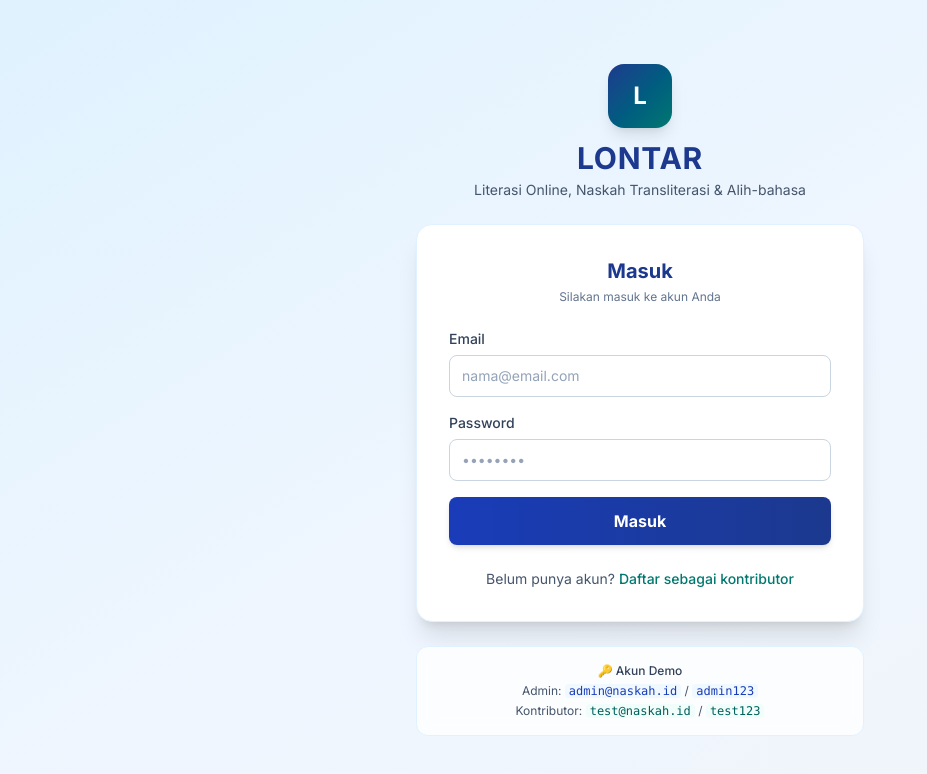
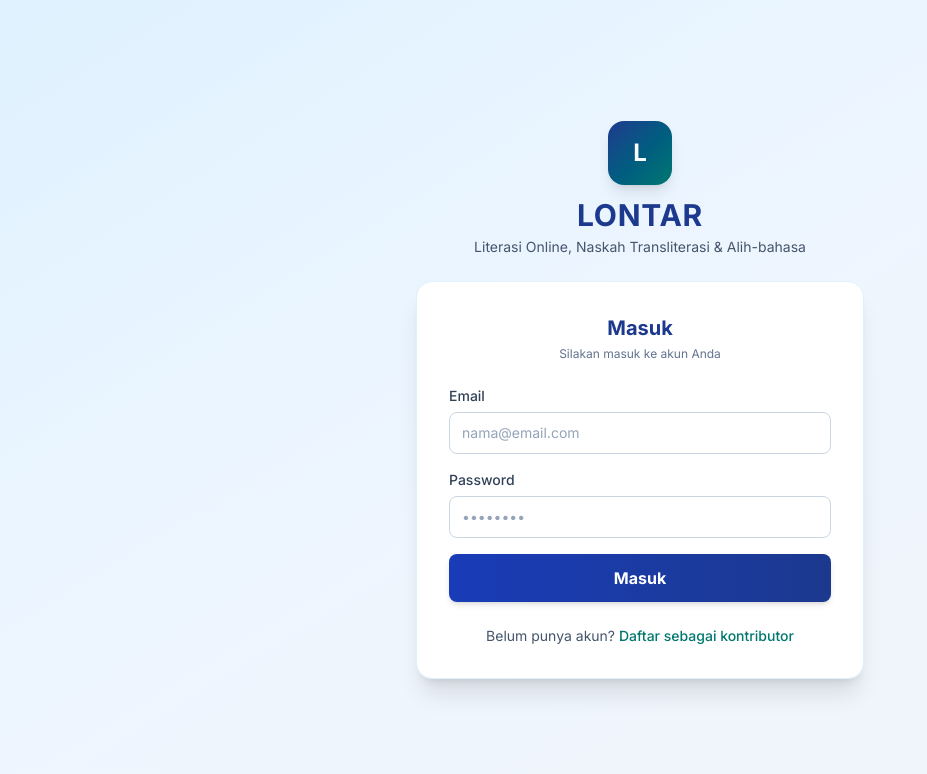
Before and after one commit to Faal14/naskah-transliterasi, a Next.js app: page /login in a window 1280 px wide. Shown: the top 774 px of the page, without its empty margins (0-927 px from the left). Built offline with nearby package versions, Linux system fonts and the light colour scheme.

Commit message:
fix: remove demo credentials from login page
Co-Authored-By: Claude Opus 5.5 <noreply@anthropic.com>

```diff
--- a/src/app/(auth)/login/page.tsx
+++ b/src/app/(auth)/login/page.tsx
@@ -132,30 +132,6 @@ function LoginForm() {
             </Link>
           </p>
         </div>
-
-        <div className="mt-6 bg-white/80 backdrop-blur border border-sky-100 rounded-xl p-4 text-xs text-slate-600 text-center space-y-1">
-          <p className="font-medium text-slate-700 mb-1">🔑 Akun Demo</p>
-          <p>
-            Admin:{" "}
-            <code className="bg-sky-50 px-1 rounded text-blue-800">
-              admin@naskah.id
-            </code>{" "}
-            /{" "}
-            <code className="bg-sky-50 px-1 rounded text-blue-800">
-              admin123
-            </code>
-          </p>
-          <p>
-            Kontributor:{" "}
-            <code className="bg-teal-50 px-1 rounded text-teal-800">
-              test@naskah.id
-            </code>{" "}
-            /{" "}
-            <code className="bg-teal-50 px-1 rounded text-teal-800">
-              test123
-            </code>
-          </p>
-        </div>
       </div>
     </div>
   );
```
